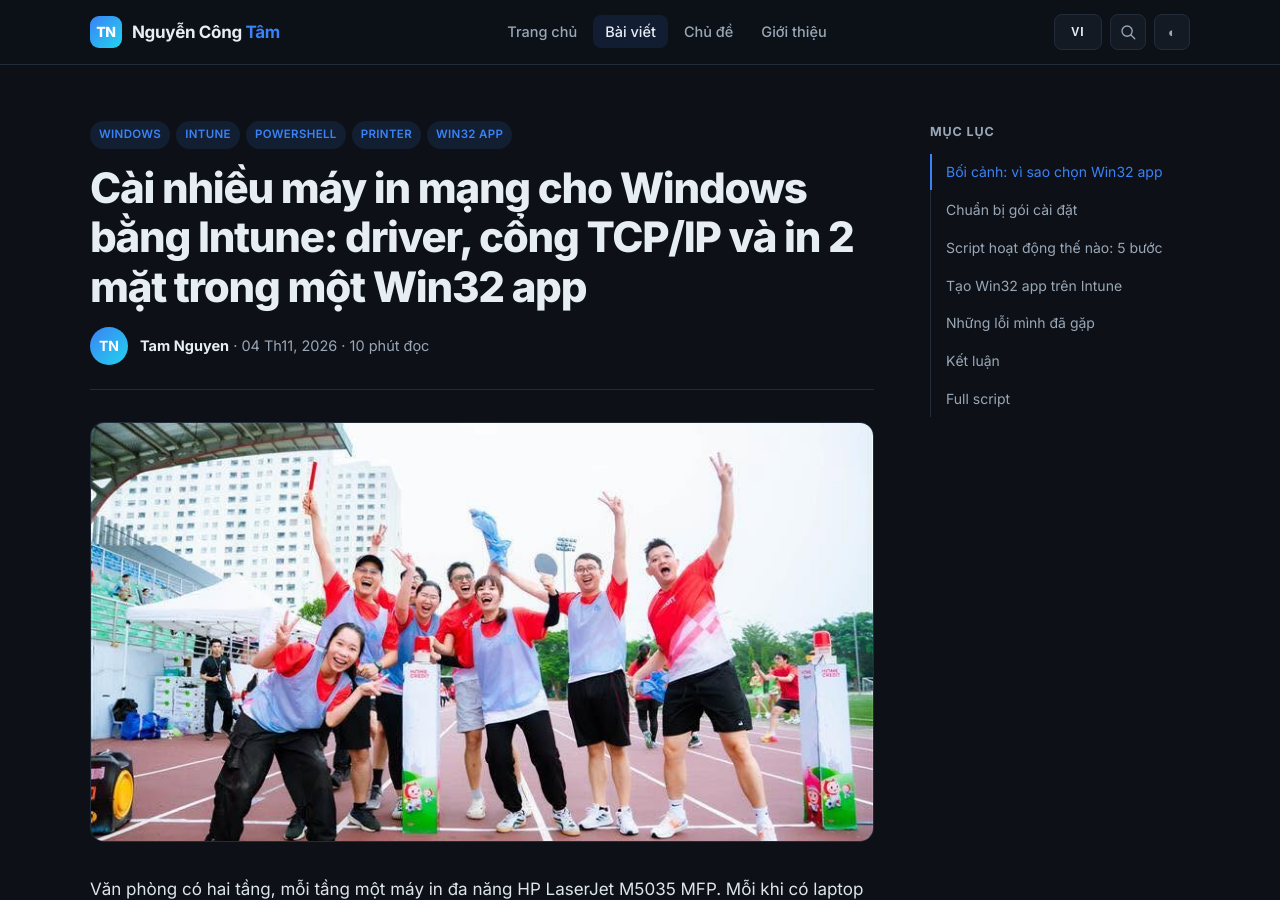
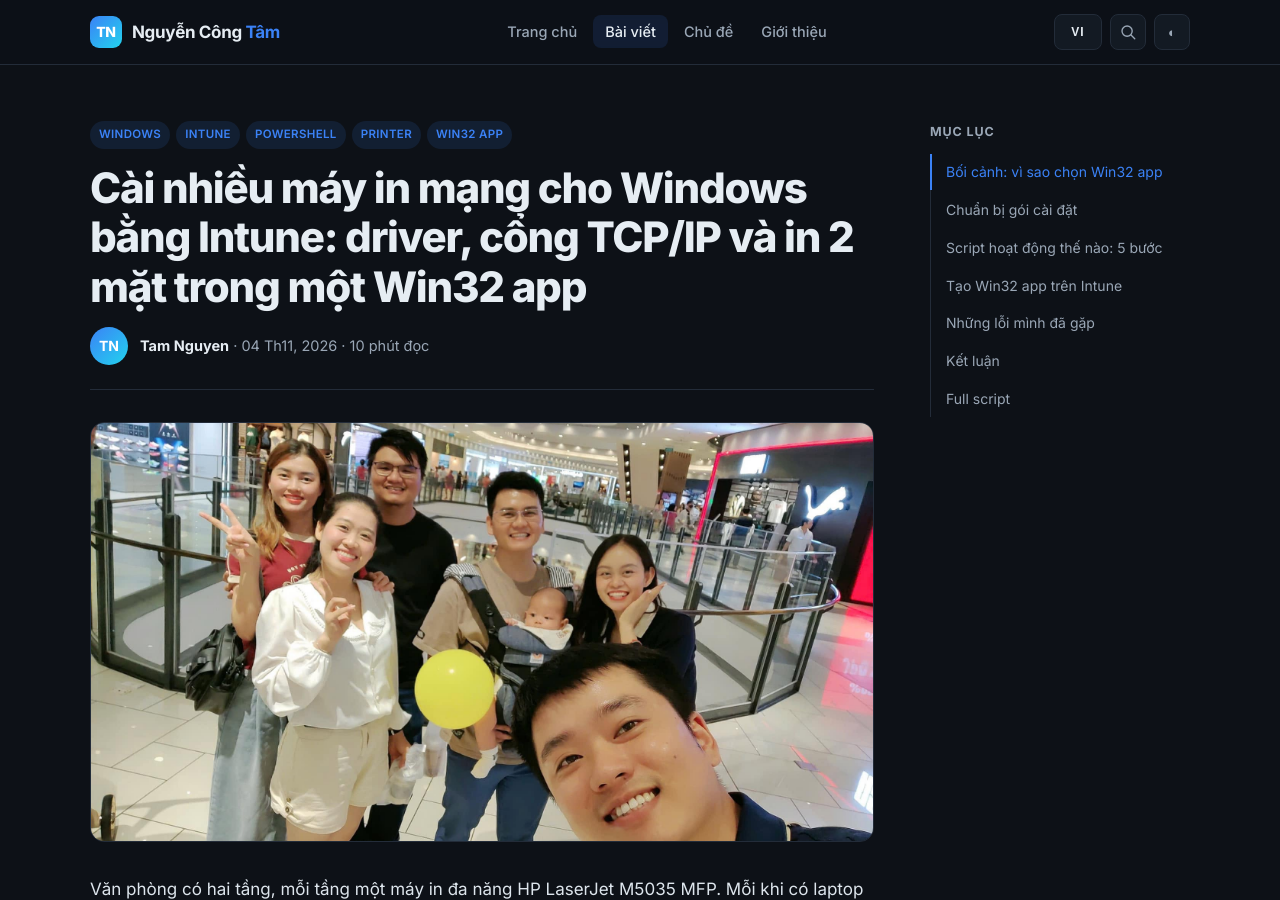
Before and after one commit to congtamsoul/congtamsoul.github.io, a Jekyll site: the page built from _posts/2026-11-04-cai-nhieu-may-in-mang-cho-windows-bang-intune-win32-app.md, in a window 1280 px wide and 900 px high. Built offline with Jekyll 4.4.1, drawn with Linux system fonts in a browser that asks for light colours; comment, search, counter and statistics services are not loaded.

Commit message:
edit photo

```diff
--- a/_posts/2026-11-04-cai-nhieu-may-in-mang-cho-windows-bang-intune-win32-app.md
+++ b/_posts/2026-11-04-cai-nhieu-may-in-mang-cho-windows-bang-intune-win32-app.md
@@ -8,7 +8,7 @@ author: "Tam Nguyen"
 reading_time: 10
 topic: windows
 thumb_label: "WINDOWS · INTUNE"
-image: /images/photo/22.jpg
+image: /images/photo/25.jpg
 tags:
   - Windows
   - Intune
```
Also changed, not shown: _posts/2026-10-29-apply-applocker-tren-intune.md (+1 -1 lines), images/photo/25.jpg (added), images/photo/26.jpg (added).
